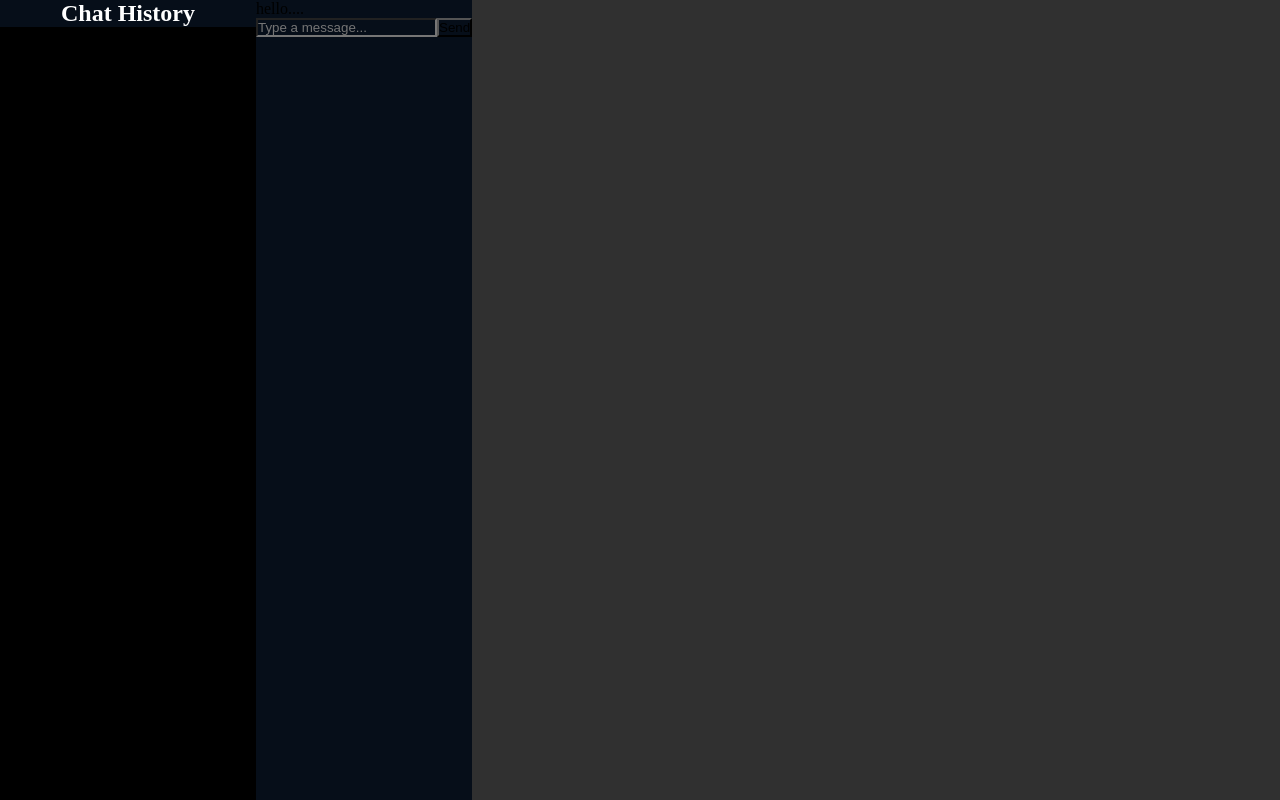
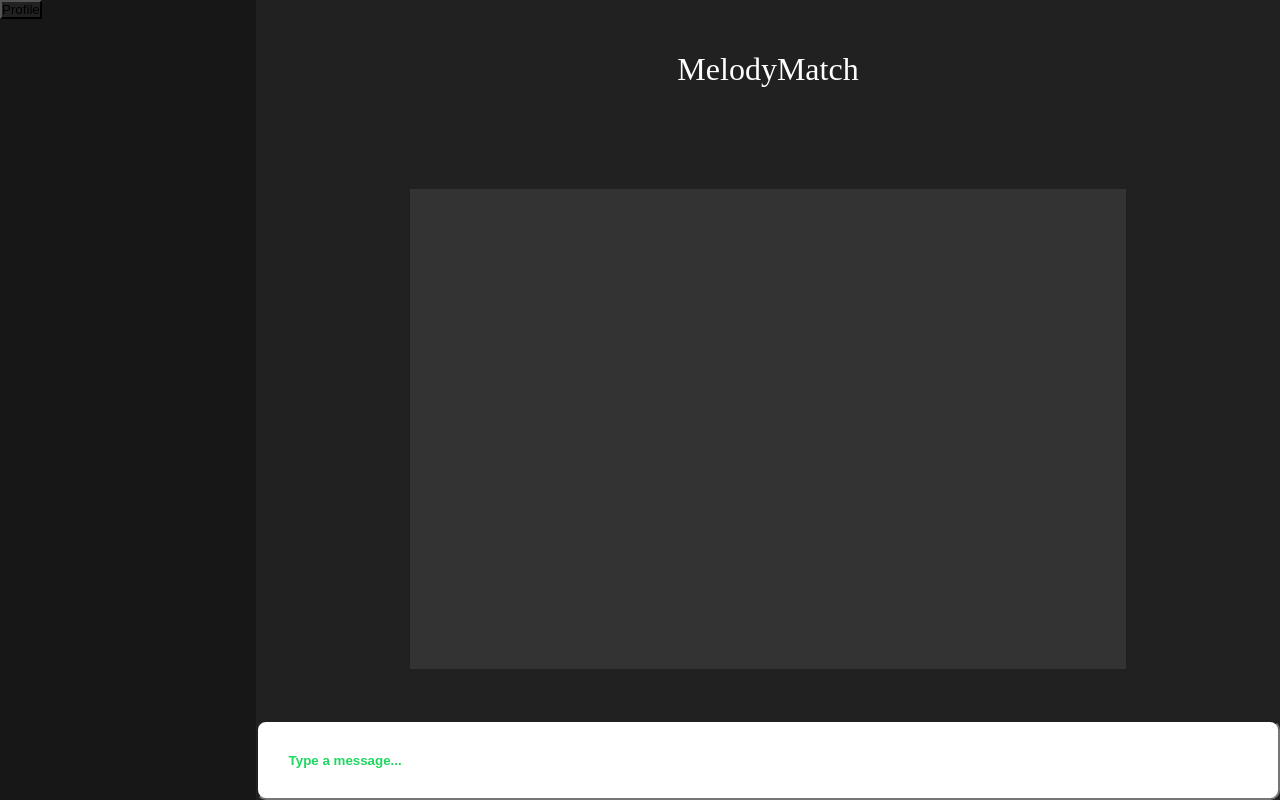
Before and after one commit to Verlias/MelodyMatch-Codefest2024, a React (Vite) app in the folder client/: page /Chatbot in a window 1280 px wide. Built offline with nearby package versions, Linux system fonts and the light colour scheme.

Commit message:
edited chatpage

```diff
--- a/client/src/chat-page/chat-page.jsx
+++ b/client/src/chat-page/chat-page.jsx
@@ -5,16 +5,14 @@ function ChatPage(){
     return (
         <div className={styles.chatPageContainer}>
             <div className={styles.chatHistory}>
-                <h2 className={styles.Headline}>Chat History</h2>
+                <button className={styles.profileButton}>Profile</button>
             </div>
-            <div className={styles.chatContainer}>
-                <div className={styles.inputContainer}>
-                    <div className={styles.messages}>
-                        hello....
-                    </div>
-                    <input type="text" placeholder="Type a message..." />
-                    <button>Send</button>
-                </div>
+            <div className={styles.chatBoxContainer}>
+                <h1 className={styles.title}>MelodyMatch</h1>
+                <div className={styles.chatContainer}></div>
+                <input className={styles.userInput}
+                type="text"
+                placeholder="Type a message..." />
             </div>
         </div>
     );
--- a/client/src/chat-page/chatpage.module.css
+++ b/client/src/chat-page/chatpage.module.css
@@ -1,3 +1,7 @@
+*{
+    background-color: 	#212121;
+}
+
 .chatPageContainer{
     display: flex;
     flex-direction: row;
@@ -6,16 +10,61 @@
     background-color: #303030;
 }
 
+.chatBoxContainer{
+    display: flex;
+    flex-direction: column;
+    width: 80%;
+    height: 100%;
+    margin: auto;
+}
+
 .chatHistory{
-    background-color: black;
+    background-color: #171717;
     color: white;
     height: 100%;
     width: 20%;
 
 }
 
+.title{
+    display: flex;
+    align-items: center;
+    margin: auto;
+    color: white;
+    font-weight: lighter;
+    font-family: newsreader;
+}
+
 .Headline {
     display:flex;
+    margin-top: 5%;
     align-items: center;
     justify-content: center;
+    background-color: #171717;
+
 }
+
+.chatContainer{
+    margin: auto;
+    display: flex;
+    align-items: column;
+    border-color: white;
+    background-color: #333333;
+    width: 70%;
+    height:60%;
+}
+
+.userInput{
+    display: flex;
+    flex-direction: row;
+    background-color: white;
+    width: 100%;
+    height: 10%;
+    border-radius: 10px;
+}
+
+::placeholder{
+    color: #1ED760;
+    font-weight: bold;
+    padding-left: 3%;
+}
```
